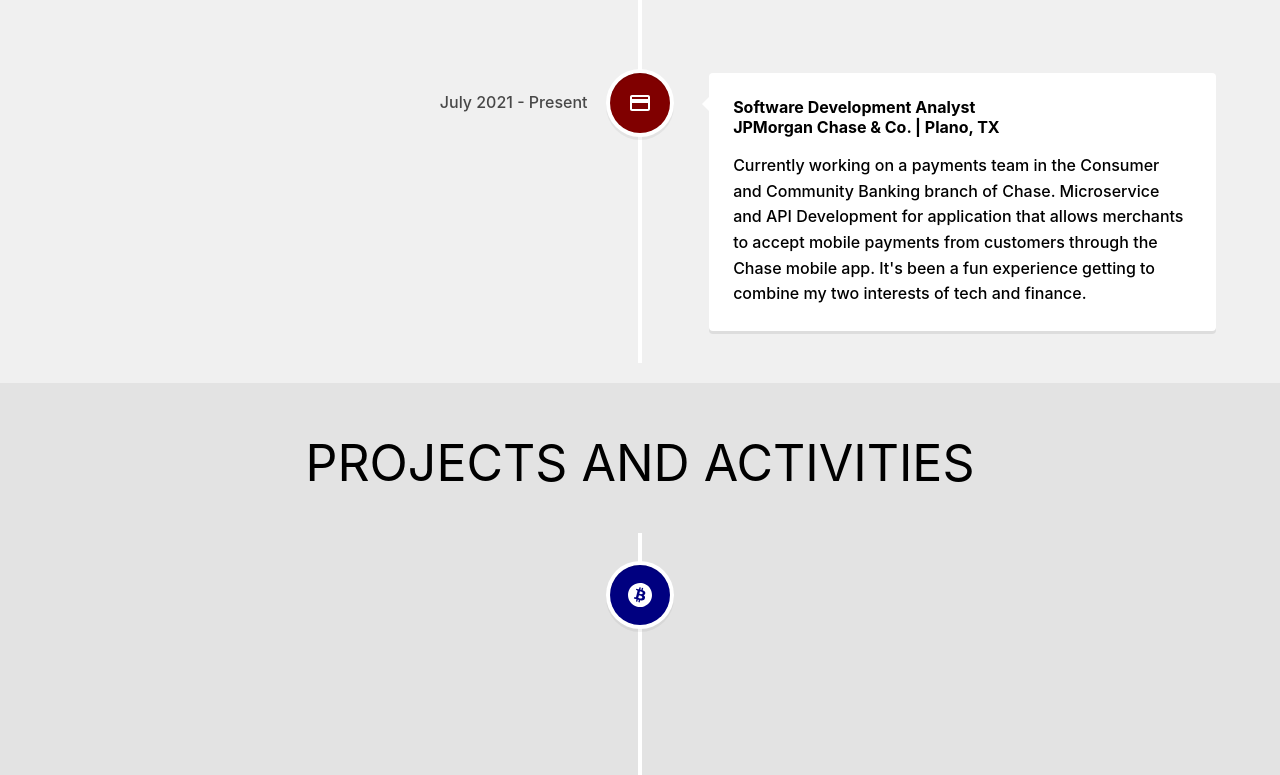
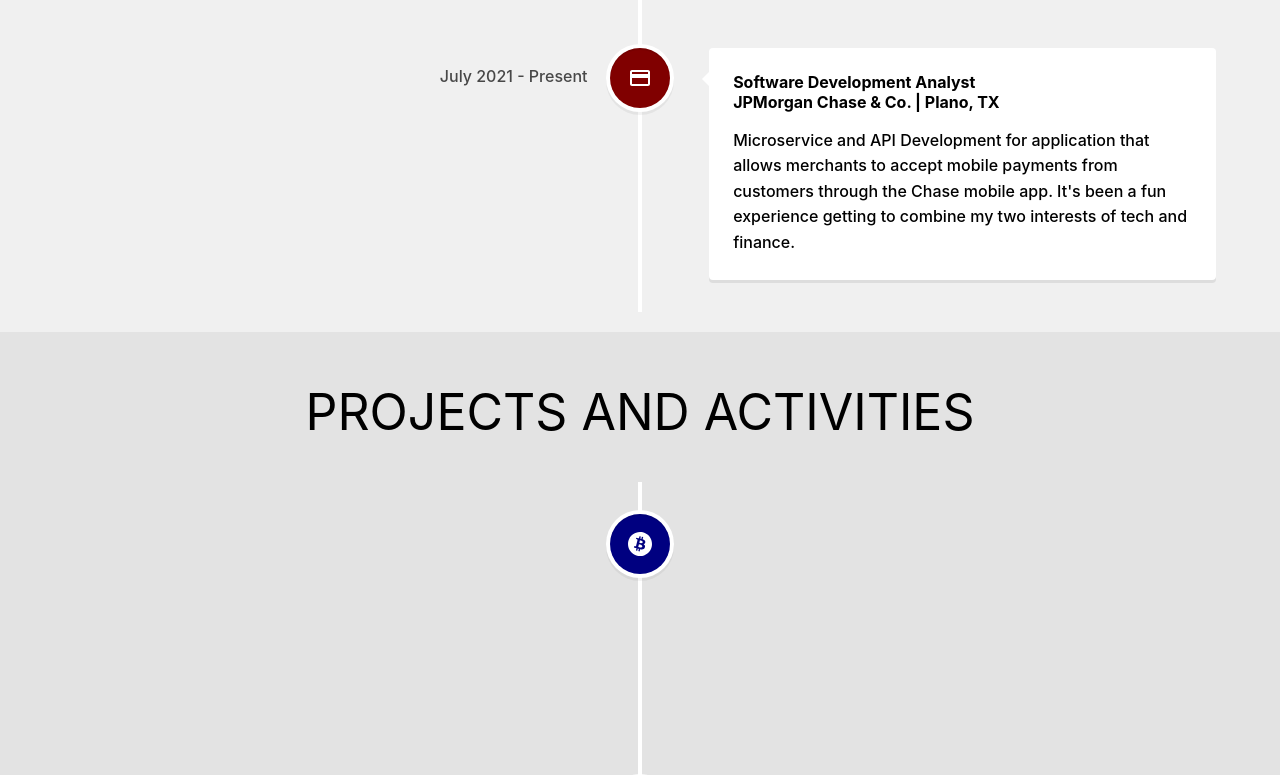
Before and after one commit to niketh2171/Personal-Website, a React (Create React App) app: page / in a window 1280 px wide. Shown: the part 1720-2495 px from the top of the page. Built offline with nearby package versions, Linux system fonts and the light colour scheme.

Commit message:
lighten text

```diff
--- a/src/Projects.js
+++ b/src/Projects.js
@@ -80,8 +80,9 @@
             <h3 className="vertical-timeline-element-title"> Software Development Volunteer </h3>
             <h4 className="vertical-timeline-element-subtitle"> Pitt iServe Program </h4>
             <p>
-              Collaborated with 2 other Pitt students on full stack development of an online portal for a local weekend school to manage class enrollment,
-              scheduling, and payments for 100's of students. Designed with JavaScript and PHP with MariaDB and a RESTFUL architecture.
+              Full stack development of an online portal for a local weekend school to manage class enrollment,
+              scheduling, and payments for 100's of students. Designed with JavaScript and PHP with MariaDB and
+               a RESTFUL architecture.
             </p>
           </VerticalTimelineElement>
         </VerticalTimeline>
--- a/src/WorkExperience.js
+++ b/src/WorkExperience.js
@@ -56,8 +56,10 @@
             <h3 className="vertical-timeline-element-title"> Software Development Intern</h3>
             <h4 className="vertical-timeline-element-subtitle">JPMorgan Chase & Co. | Wilmington, DE</h4>
             <p>
-              Designed and developed a mobile application for Goodwill Delaware non profit organization to help incentivize donations and improve public outreach. App was created in Python using a cross-platform app development framework called Kivy.
-              Here's a <a href="https://youtu.be/F4S3Eiqv60E" target="_blank"> demo video </a> of the completed app. No audio because the presentation was done with a live voiceover by me and my teammates.
+              Designed and developed a python mobile application for Goodwill Delaware non profit organization to help
+              incentivize donations and improve public outreach.
+              Here's a <a href="https://youtu.be/F4S3Eiqv60E" target="_blank"> demo video </a> of the completed app.
+              No audio because the presentation was done with a live voiceover by me and my teammates.
             </p>
           </VerticalTimelineElement>
           <VerticalTimelineElement
@@ -69,8 +71,8 @@
             <h3 className="vertical-timeline-element-title"> Software Development Analyst</h3>
             <h4 className="vertical-timeline-element-subtitle">JPMorgan Chase & Co. | Plano, TX</h4>
             <p>
-              Currently working on a payments team in the Consumer and Community Banking branch of Chase. Microservice and API Development for
-              application that allows merchants to accept mobile payments from customers through the Chase mobile app. It's been a fun experience getting
+              Microservice and API Development for application that allows merchants to accept mobile payments from
+              customers through the Chase mobile app. It's been a fun experience getting
               to combine my two interests of tech and finance.
             </p>
           </VerticalTimelineElement>
```
